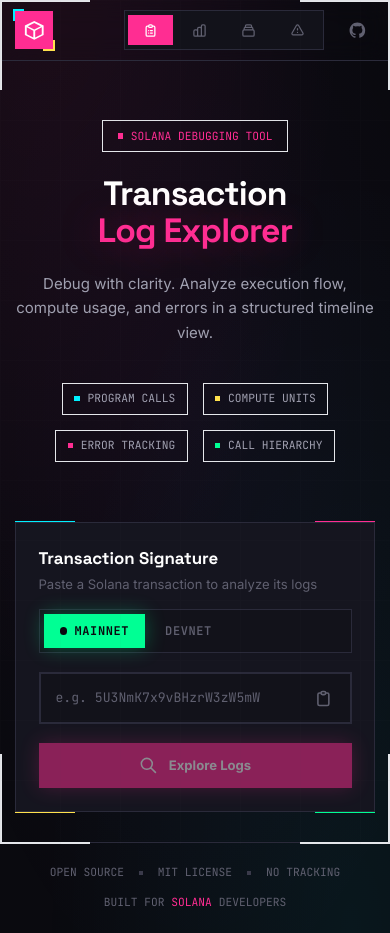
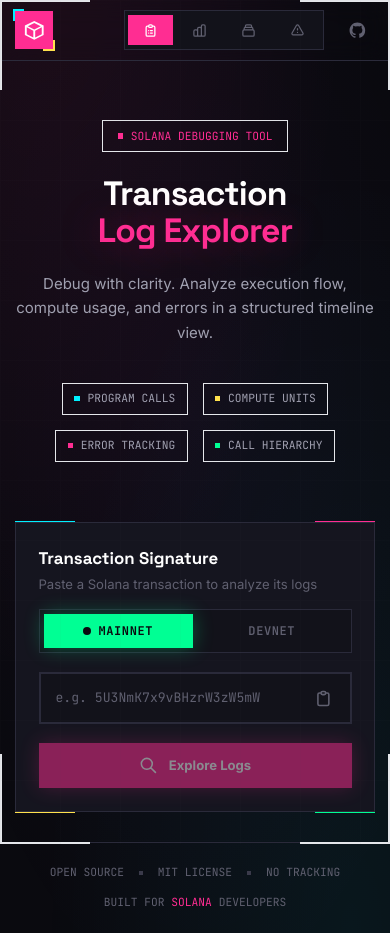
Before and after one commit to Ay7ot/solxlog, a React (Vite) app: page / in a window 390 px wide. Built offline with nearby package versions, Linux system fonts and the light colour scheme; no server answers.

Commit message:
Updated UI a bit

```diff
--- a/src/index.css
+++ b/src/index.css
@@ -210,7 +210,21 @@ body::before {
   gap: 4px;
 }
 
+/* Mobile: full width with 50% each */
+@media (max-width: 640px) {
+  .network-toggle {
+    width: 100%;
+  }
+
+  .network-btn {
+    flex: 1;
+    justify-content: center;
+  }
+}
+
 .network-btn {
+  display: flex;
+  align-items: center;
   padding: 8px 16px;
   font-size: 12px;
   font-weight: 600;
```
